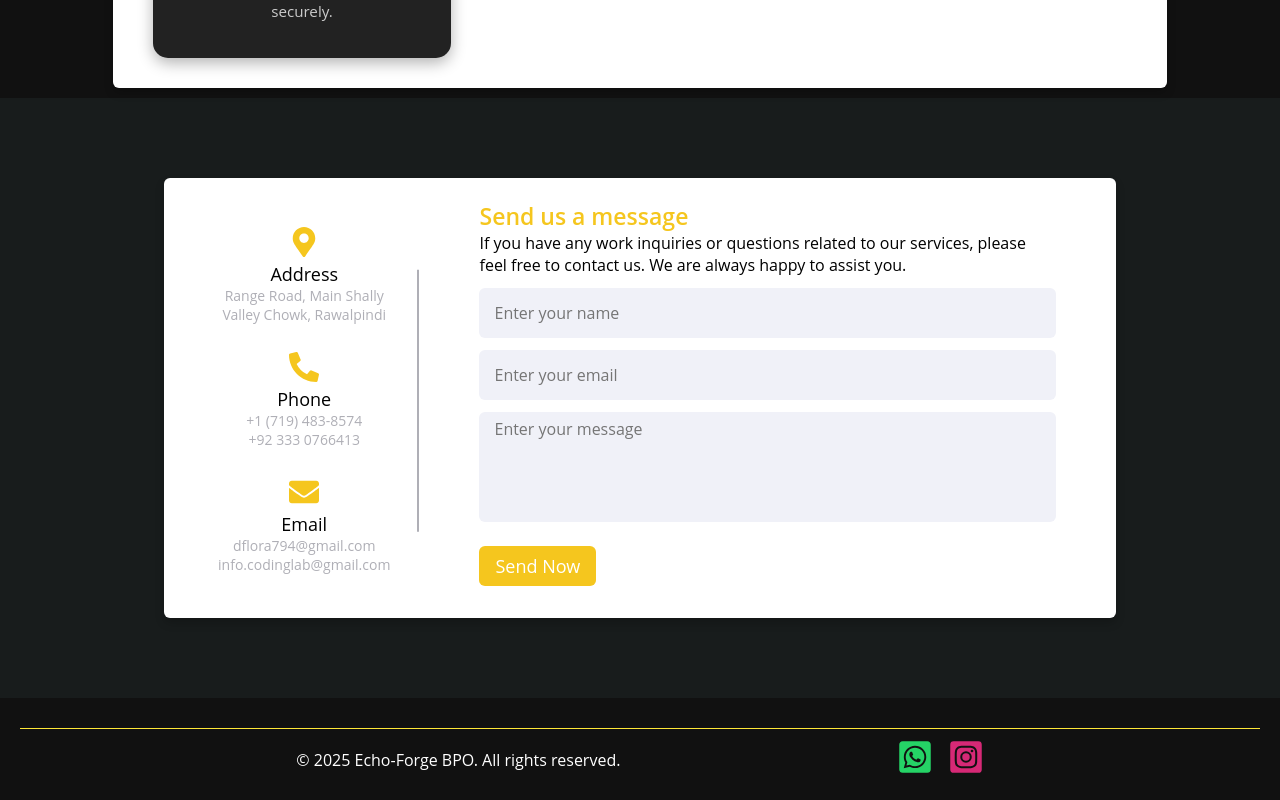
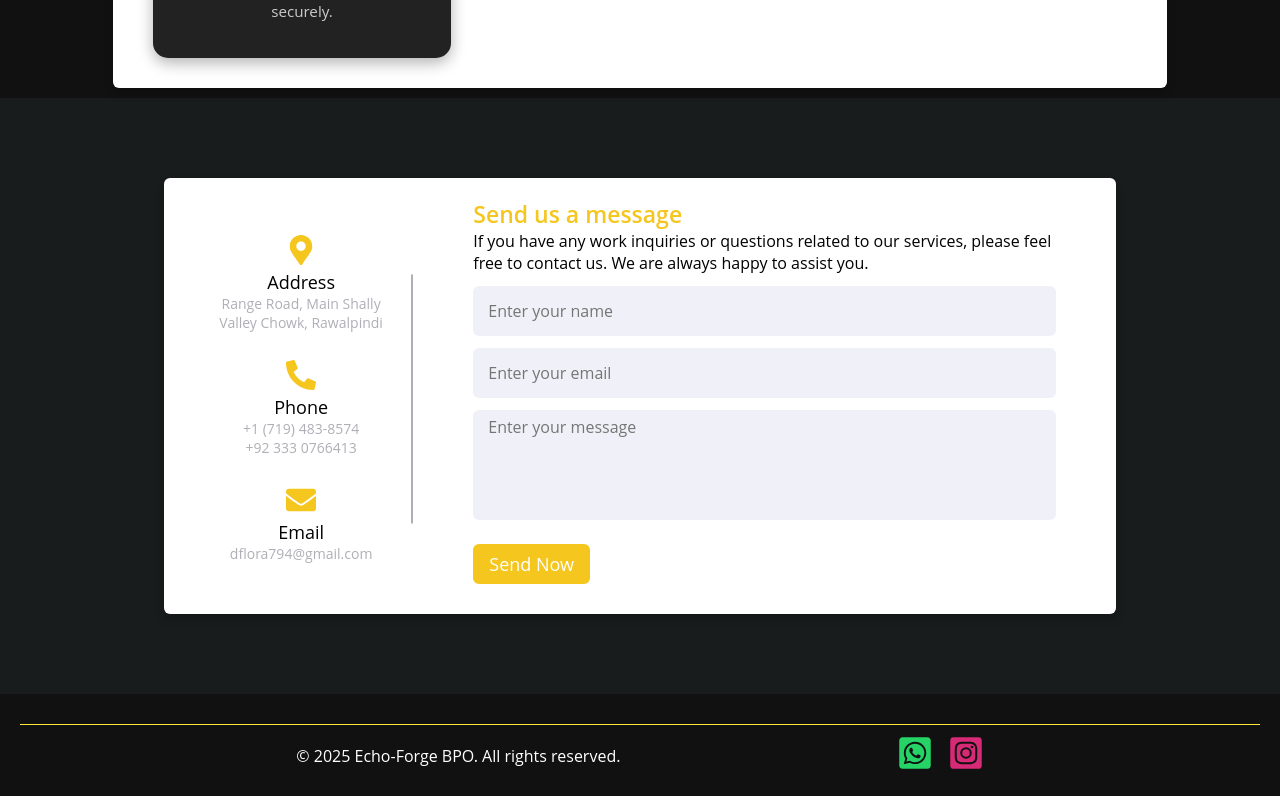
Before and after one commit to gulfarazkhanniazi/echoforge-bpo, a Next.js app: page / in a window 1280 px wide. Shown: the part 3991-4791 px from the top of the page. Built offline with nearby package versions, Linux system fonts and the light colour scheme.

Commit message:
Minor Improve

```diff
--- a/app/components/ContatcUs.js
+++ b/app/components/ContatcUs.js
@@ -95,7 +95,7 @@ export default function ContactUs() {
               <FaEnvelope className="c-icon" size={30} />
               <div className="topic">Email</div>
               <div className="text-one">dflora794@gmail.com</div>
-              <div className="text-two">info.codinglab@gmail.com</div>
+              {/* <div className="text-two">info.codinglab@gmail.com</div> */}
             </div>
           </div>
 
```
